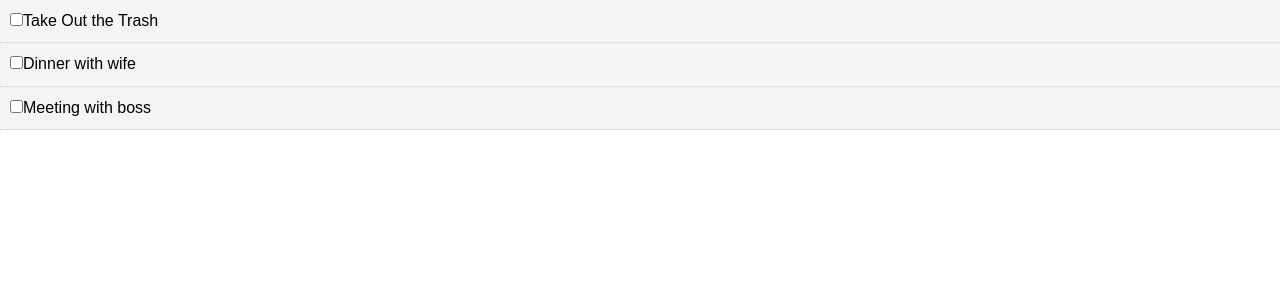
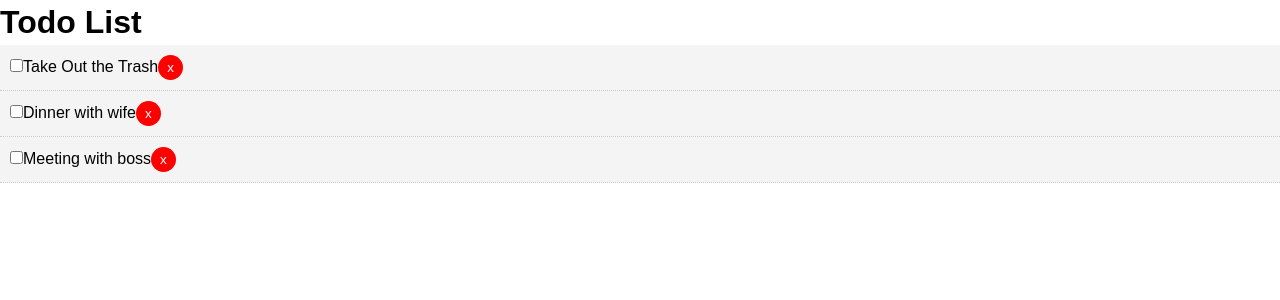
Before and after one commit to JooLuiz/reacttodolist, a React (Create React App) app: page / in a window 1280 px wide. Shown: the top 300 px of the page. Built offline with nearby package versions, Linux system fonts and the light colour scheme.

Commit message:
adding header and functionalities

```diff
--- a/src/App.js
+++ b/src/App.js
@@ -1,6 +1,7 @@
 import React, { Component } from "react";
 import "./App.css";
 import Todos from "./components/Todos";
+import Header from "./components/layout/Header";
 
 class App extends Component {
   state = {
@@ -23,6 +24,7 @@
     ]
   };
 
+  //ToggleComplete
   markComplete = id => {
     this.setState({
       todos: this.state.todos.map(todo => {
@@ -34,13 +36,31 @@
     });
   };
 
+  delTodo = id => {
+    this.setState({
+      todos: [...this.state.todos.filter(todo => todo.id !== id)]
+    });
+  };
+
   render() {
     return (
       <div className="App">
-        <Todos todos={this.state.todos} markComplete={this.markComplete} />
+        <Header style={headerStyle} />
+        <Todos
+          todos={this.state.todos}
+          markComplete={this.markComplete}
+          delTodo={this.delTodo}
+        />
       </div>
     );
   }
 }
 
+const headerStyle = {
+  background: "#333",
+  color: "#fff",
+  textAlign: "center",
+  padding: "10px"
+};
+
 export default App;
--- a/src/components/TodoItem.js
+++ b/src/components/TodoItem.js
@@ -21,6 +21,9 @@
             onChange={this.props.markComplete.bind(this, id)}
           />
           {title}
+          <button onClick={this.props.delTodo.bind(this, id)} style={btnStyle}>
+            x
+          </button>
         </p>
       </div>
     );
@@ -32,4 +35,14 @@
   todo: PropTypes.object.isRequired
 };
 
+const btnStyle = {
+  background: "#ff0000",
+  color: "#fff",
+  border: "none",
+  padding: "5px 9px",
+  borderRadius: "50%",
+  cursor: "pointer",
+  fload: "right"
+};
+
 export default TodoItem;
--- a/src/components/Todos.js
+++ b/src/components/Todos.js
@@ -9,6 +9,7 @@
         key={todo.id}
         todo={todo}
         markComplete={this.props.markComplete}
+        delTodo={this.props.delTodo}
       />
     ));
   }
--- /dev/null
+++ b/src/components/layout/Header.js
@@ -0,0 +1,9 @@
+import React from "react";
+
+export default function Header() {
+  return (
+    <header>
+      <h1>Todo List</h1>
+    </header>
+  );
+}
```
Also changed, not shown: src/components/AddTodo.js (added, +13 -0 lines).
